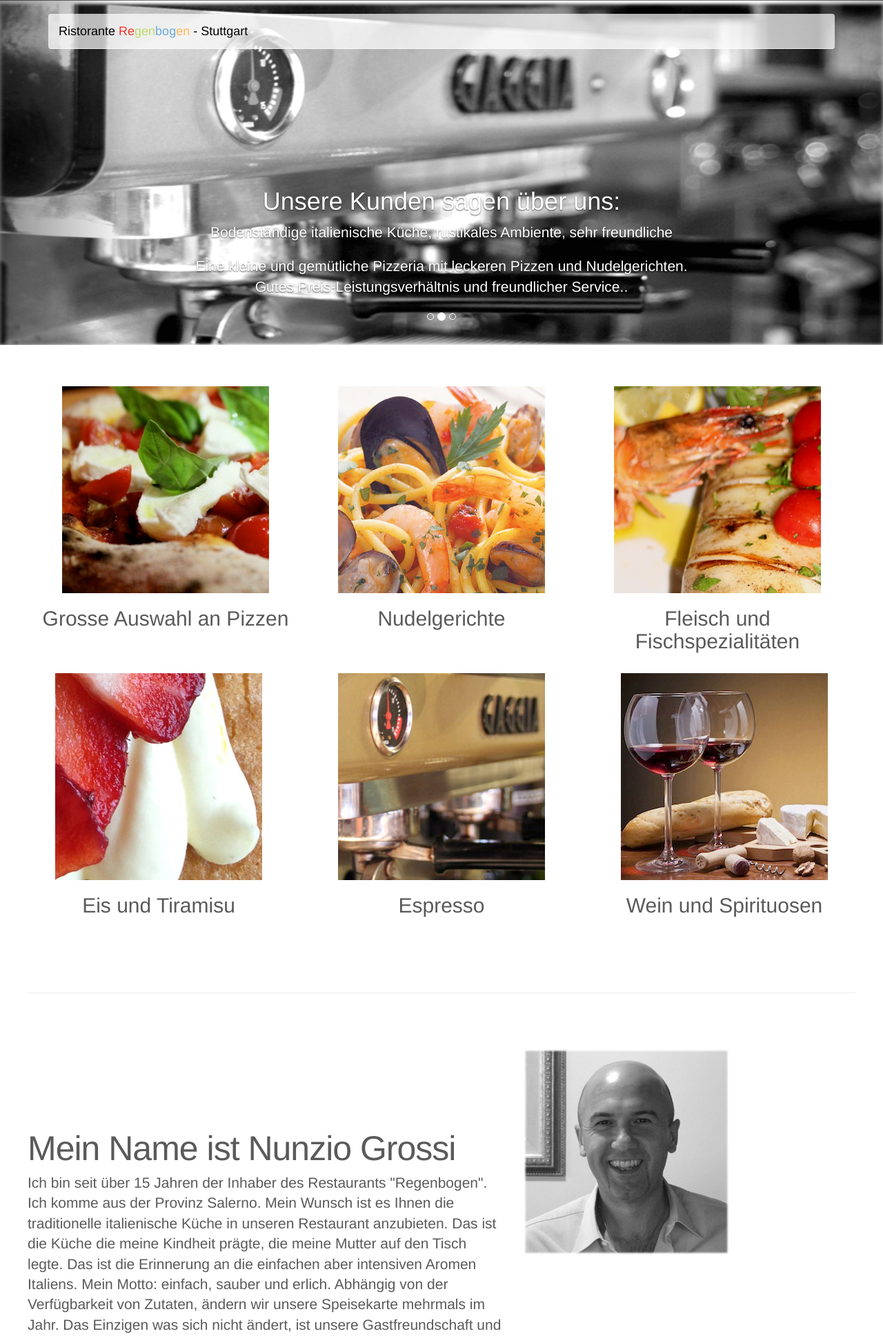
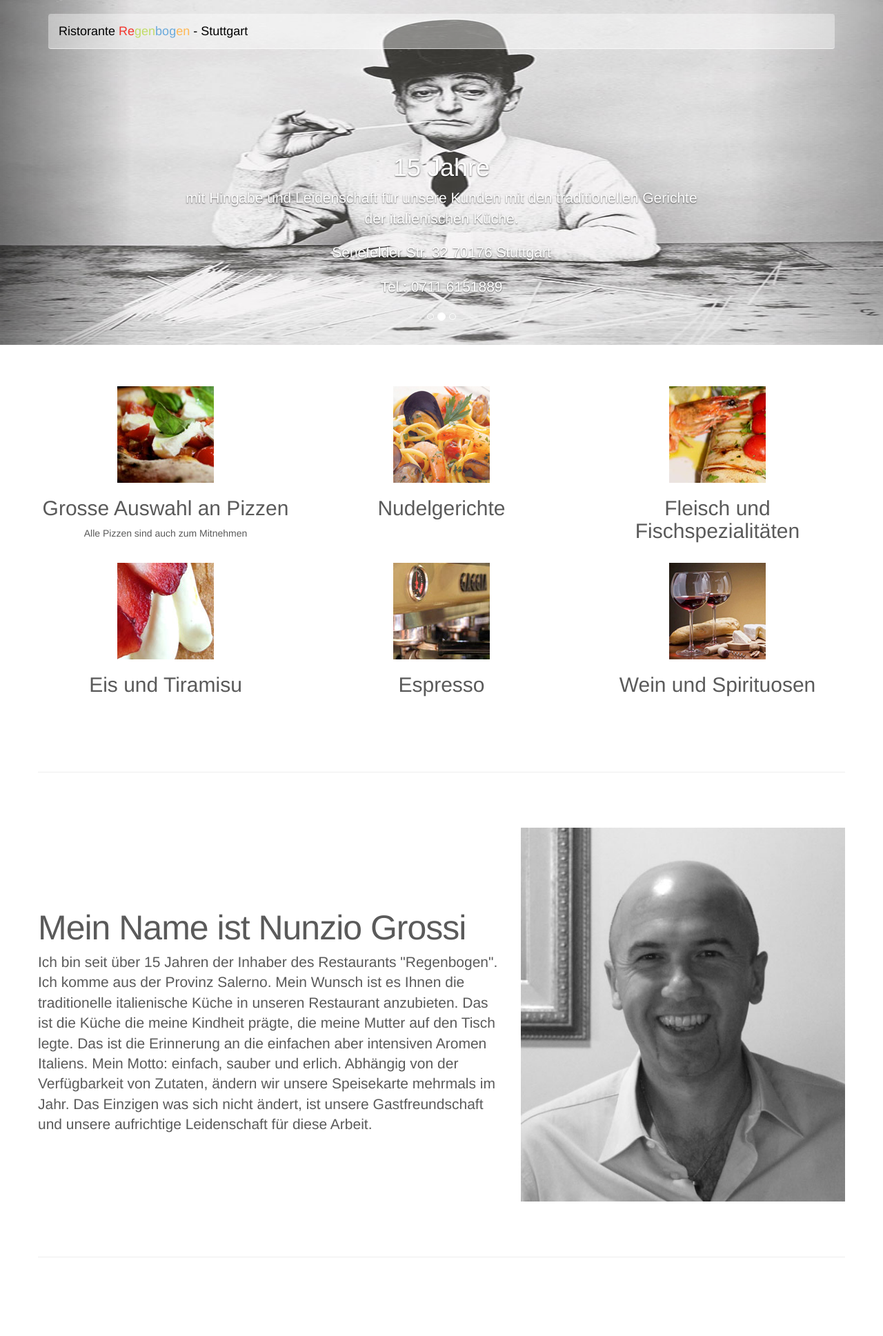
Before and after one commit to zagor3/regenbogen, a PHP site: page / in a window 1280 px wide. Shown: the top 1937 px of the page at 69% size. Run offline with PHP 8.4, Linux system fonts and the light colour scheme; some web fonts are replaced; grey boxes are pictures that could not be loaded.

Commit message:
2014-05-27

```diff
--- a/index.html
+++ b/index.html
@@ -42,7 +42,7 @@
                 <span class="icon-bar"></span>
                 <span class="icon-bar"></span>
               </button>
-              <a class="navbar-brand" href="http://ristorante-regenbogen.de">
+              <a class="navbar-brand" href="http://ristorante-regenbogen.com">
                   <font color="#000000">Ristorante </font>
                   <font color="#f2352c">Re</font><font color="#c1dc67">gen</font><font color="#69a9db">bog</font><font color="#ffb754">en</font>
                   <font color="#000000">- Stuttgart</font>
@@ -66,13 +66,12 @@
       </ol>
       <div class="carousel-inner">
         <div class="item">
-          <img src="images/erdbeeren.jpg" class="img-responsive" alt="Fragole e Mascapone">
+          <img src="images/totto.jpg" class="img-responsive" alt="Fragole e Mascapone">
           <div class="container">
             <div class="carousel-caption">
-              <h1>15 Jahre</h1>
-              <p>mit Hingabe und Leidenschaft für unsere Kunden mit den besten traditionellen Gerichte der italienischen Küche.</p>
-              <p>Senefelder Str. 32 70176 Stuttgart</p>
-              <p>Tel.:  0711 6151889 </p>
+              <h1>Unsere Kunden sagen über uns:</h1>
+              <p>Bodenständige italienische Küche, rustikales Ambiente, sehr freundliche</p>
+              <p>Eine kleine und gemütliche Pizzeria mit leckeren Pizzen und Nudelgerichten. Gutes Preis-Leistungsverhältnis und freundlicher Service..</p>
             </div>
           </div>
         </div>
@@ -86,12 +85,13 @@
           </div>
         </div>
         <div class="item active">
-          <img src="images/gaggia.jpg" class="img-responsive" alt="Second slide">
+          <img src="images/totto.jpg" class="img-responsive" alt="Second slide">
           <div class="container">
             <div class="carousel-caption">
-              <h1>Unsere Kunden sagen über uns:</h1>
-              <p>Bodenständige italienische Küche, rustikales Ambiente, sehr freundliche</p>
-              <p>Eine kleine und gemütliche Pizzeria mit leckeren Pizzen und Nudelgerichten. Gutes Preis-Leistungsverhältnis und freundlicher Service..</p>
+               <h1>15 Jahre</h1>
+               <p>mit Hingabe und Leidenschaft für unsere Kunden mit den traditionellen Gerichte der italienischen Küche.</p>
+               <p>Senefelder Str. 32 70176 Stuttgart</p>
+               <p>Tel.:  0711 6151889 </p>
             </div>
           </div>
         </div>
@@ -111,48 +111,41 @@
 
       <!-- Three columns of text below the carousel -->
       <div class="row">
-
-
         <div class="col-lg-4">
-          <img src="images/pizza.jpg"></img>
+          <img src="images/pizza_140x140.jpg"></img>
           <h2>Grosse Auswahl an Pizzen</h2>
-          <p></p>
+          <p>Alle Pizzen sind auch zum Mitnehmen </p>
         </div><!-- /.col-lg-4 -->
-
         <div class="col-lg-4">
-          <img src="images/spaghetti_frutte_di_mare.jpg"></img>
+          <img src="images/spaghetti_frutte_di_mare_140x140.jpg"></img>
           <h2>Nudelgerichte</h2>
           <p></p>
         </div><!-- /.col-lg-4 -->
-
         <div class="col-lg-4">
-          <img src="images/fisch.jpg"></img>
+          <img src="images/fisch_140x140.jpg"></img>
           <h2>Fleisch und Fischspezialitäten</h2>
           <p></p>
         </div><!-- /.col-lg-4 -->
+      </div>
 
-        <div class="row">
-
-
+      <div class="row">
         <div class="col-lg-4">
-          <img src="images/tiramisu.jpg"></img>
+          <img src="images/tiramisu_140x140.jpg"></img>
           <h2>Eis und Tiramisu</h2>
           <p></p>
         </div><!-- /.col-lg-4 -->
 
         <div class="col-lg-4">
-          <img src="images/caffe.jpg"></img>
+          <img src="images/caffe_140x140.jpg"></img>
           <h2>Espresso</h2>
           <p></p>
         </div><!-- /.col-lg-4 -->
 
         <div class="col-lg-4">
-          <img src="images/vino.jpg"></img>
+          <img src="images/vino_140x140.jpg"></img>
           <h2>Wein und Spirituosen</h2>
           <p></p>
         </div><!-- /.col-lg-4 -->
-
-
       </div><!-- /.row -->
 
 
@@ -166,14 +159,30 @@
           <p class="lead">Ich bin seit über 15 Jahren der Inhaber des Restaurants "Regenbogen". Ich komme aus der Provinz Salerno. Mein Wunsch ist es Ihnen die traditionelle italienische Küche in unseren Restaurant anzubieten. Das ist die Küche die meine Kindheit prägte, die meine Mutter auf den Tisch legte. Das ist die Erinnerung an die einfachen aber intensiven Aromen Italiens. Mein Motto: einfach, sauber und erlich. Abhängig von der Verfügbarkeit von Zutaten, ändern wir unsere Speisekarte mehrmals im Jahr. Das Einzigen was sich nicht ändert, ist unsere Gastfreundschaft und unsere aufrichtige Leidenschaft für diese Arbeit.</p>
         </div>
         <div class="col-md-5">
-          <img src="images/nunzio_300.jpg" class="featurette-image img-responsive" alt="500x500"></img>
+          <img src="images/nunzio.jpg" class="featurette-image img-responsive" alt="500x500"></img>
+        </div>
+      </div>
+
+       <hr class="featurette-divider">
+
+      <div class="row featurette">
+        <div class="col-md-4">
+          <h4 class="featurette-heading">Wo sind wir ? </h4>
+          <p class="lead">Ristorante Regenbogen</p>
+          <p class="lead">Senefelderstraße 32</p>
+          <p class="lead">70176 Stuttgart</p>
+          <p class="lead">Jeden Tag Mittagtisch von 11:00 - 14:00 und abends ab 17:00 - 23:00 ohne Ruhetag</p>
+          <p class="lead">Abends ab 17:00 - 23:00</p>
+        </div>
+        <div class="col-md-8">
+          <iframe src="https://www.google.com/maps/embed?pb=!1m14!1m8!1m3!1d5258.890156716639!2d9.161305624402477!3d48.77339263877158!3m2!1i1024!2i768!4f13.1!3m3!1m2!1s0x0%3A0x6c3cd22e81308e49!2sPizzeria+Regenbogen!5e0!3m2!1sde!2sde!4v1401225723962" width="500" height="500" frameborder="0" style="border:0" class="featurette-image img-responsive"></iframe>
         </div>
       </div>
 
        <hr class="featurette-divider">
 
 
-     </div>
+
 
 
       <!-- /END THE FEATURETTES -->
--- a/js/custom.css
+++ b/js/custom.css
@@ -1,8 +1,9 @@
 .navbar-inverse {
-    background-color: rgba(255,255,255,0.7);
-    border-color: rgba(255,255,255,0.7);
+    background-color: rgba(0255,255,255,0.4);
+    border-color: rgba(255,255,255,0.6);
 }
 
-.col-md-7 {
-	vertical-align: top;
+.row featurette {
+
+	height: 400px;
 }
```
Also changed, not shown: images/caffe_140x140.jpg (added), images/fisch_140x140.jpg (added), images/pizza_140x140.jpg (added), images/pizza_300x300.jpg (renamed from images/pizza.jpg), images/spaghetti_frutte_di_mare.jpg (deleted), images/spaghetti_frutte_di_mare_140x140.jpg (added), images/spaghetti_frutte_di_mare_300x300.jpg (added), images/tiramisu_140x140.jpg (added), images/totto.jpg (added), images/totto_2.jpg (added), images/vino.jpg (deleted), images/vino_140x140.jpg (added).
